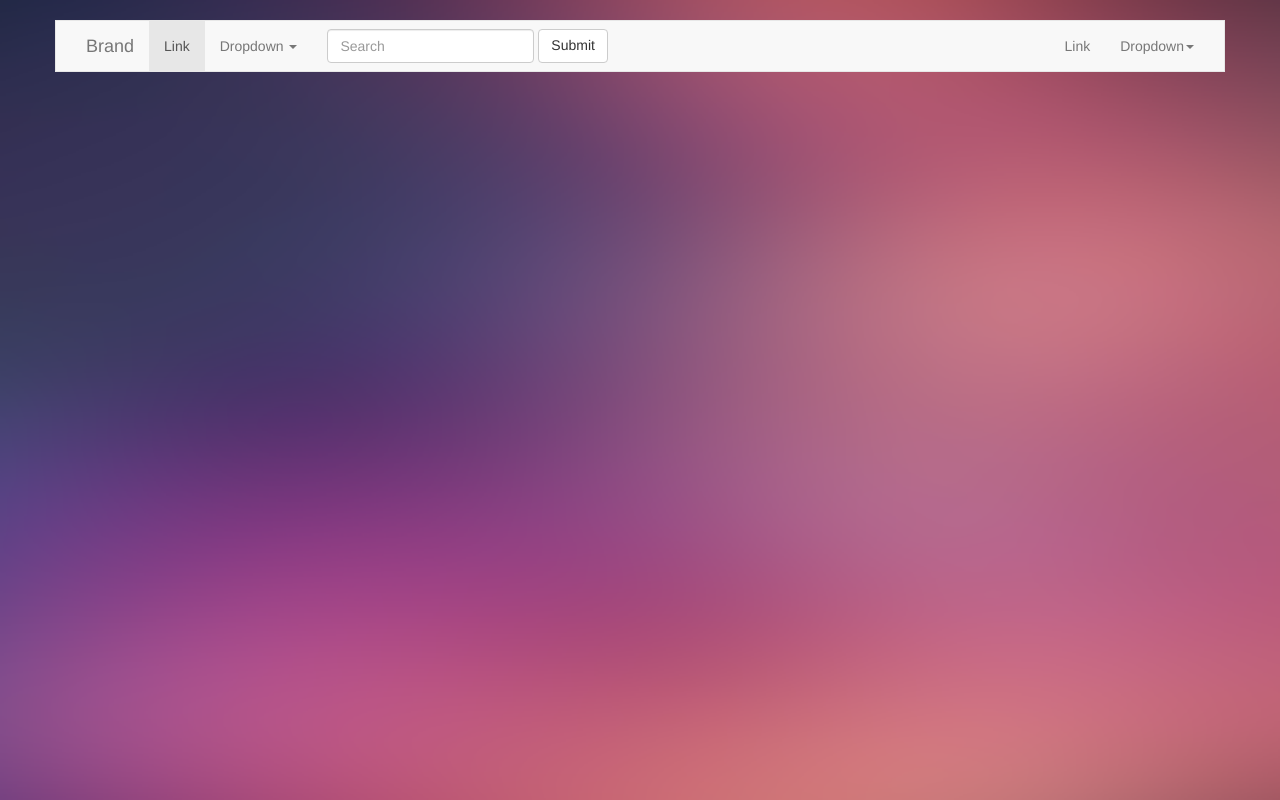
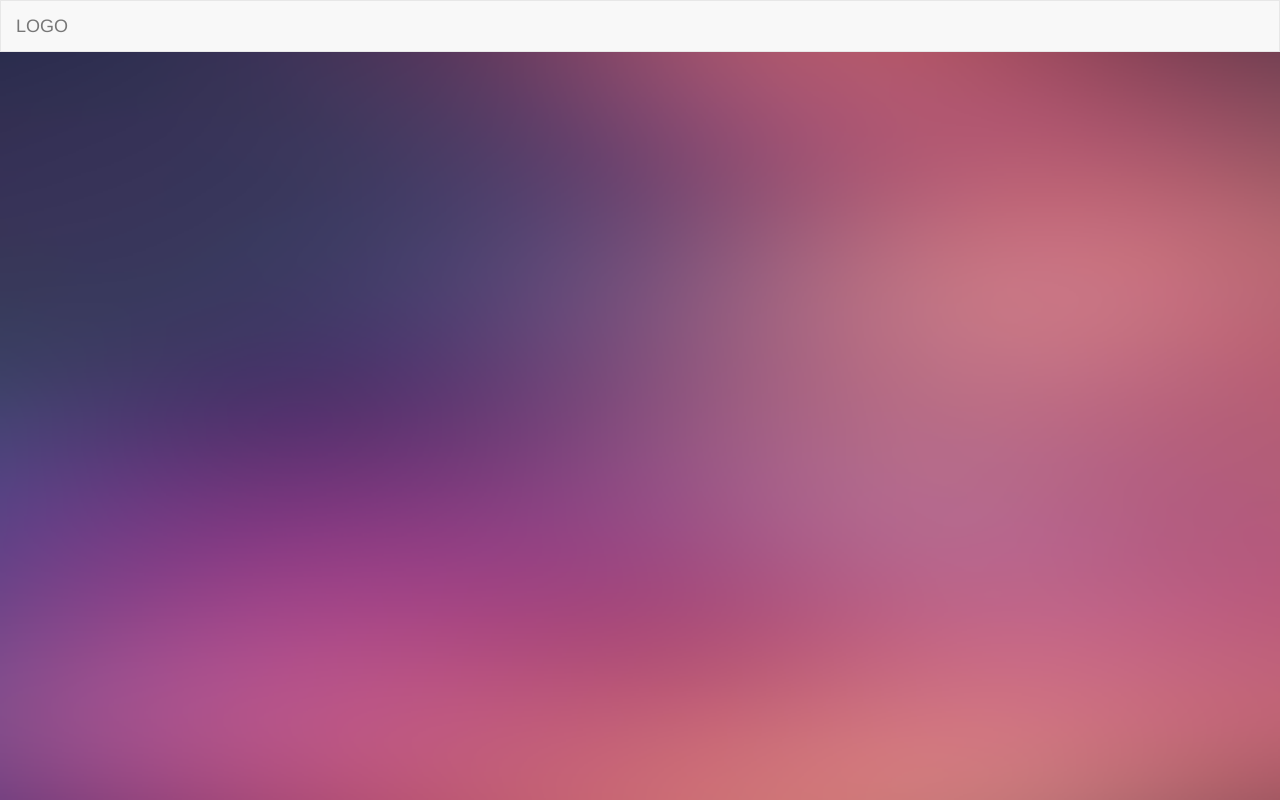
Before and after one commit to go4zeeshan/iQLotus, a plain HTML site: page iQLotus Source/index.htm in a window 1280 px wide. Drawn offline with Linux system fonts and the light colour scheme.

Commit message:
Initial Commit

```diff
--- a/iQLotus Source/index.htm
+++ b/iQLotus Source/index.htm
@@ -7,66 +7,31 @@
 		<link rel="stylesheet" type="text/css" href="css/styles.css">
 	</head>
 	<body>
-		<div class="navbar-wrapper">
-			<div class="container">
-				<nav class="navbar navbar-default" role="navigation">
+		<section class="navbar navbar-default">
 			<div class="container-fluid">
 				<div class="navbar-header">
+					<div class="nav navbar-nav pull-left">
 						<button type="button" class="navbar-toggle" data-toggle="collapse" data-target="#bs-example-navbar-collapse-1">
 							<span class="sr-only">Toggle navigation</span>
 							<span class="icon-bar"></span>
 							<span class="icon-bar"></span>
 							<span class="icon-bar"></span>
 						</button>
-							<a class="navbar-brand" href="#">Brand</a>
 					</div>
-
-						<div class="collapse navbar-collapse" id="bs-example-navbar-collapse-1">
-							<ul class="nav navbar-nav">
-								<li class="active">
-									<a href="#">Link</a>
-								</li>
-								<li class="dropdown">
-									<a href="#" class="dropdown-toggle" data-toggle="dropdown">Dropdown <b class="caret"></b></a>
-
-									<ul class="dropdown-menu">
-										<li><a href="#">Action</a></li>
-										<li><a href="#">Another Action</a></li>
-										<li><a href="#">Something else here</a></li>
-										<li class="divider"></li>
-										<li><a href="#">Seperated link</a></li>
-										<li class="divider"></li>
-										<li><a href="#">One more seperated link </a></li>
-									</ul>
-								</li>
-							</ul>
-
-							<form class="navbar-form navbar-left" role="search">
-								<div class="form-group">
-									<input type="text" class="form-control" placeholder="Search">
-								</div>
-								<button type="submit" class="btn btn-default">Submit</button>
-							</form>
-							<ul class="nav navbar-nav navbar-right">
-								<li><a href="#">Link</a></li>
-								<li class="dropdown">
-									<a href="#" class="dropdown-toggle" data-toggle="dropdown">Dropdown<b class="caret"></b></a>
-									<ul class="dropdown-menu">
-										<li><a href="#">Action</a> </li>
-										<li><a href="#">Another action</a> </li>
-										<li><a href="#">Something else here</a> </li>
-										<li class="divider"></li>
-										<li><a href="#">Seperated Link</a> </li>
-									</ul>
-								</li>
-							</ul>
+					<a class="navbar-brand" href="#"> LOGO</a>
+					<div class="nav navbar-nav">
+						<button type="button" class="navbar-toggle" data-toggle="collapse" data-target="#bs-example-navbar-collapse-1">
+							<span class="sr-only">Toggle navigation</span>
+							<span class="icon-bar"></span>
+							<span class="icon-bar"></span>
+							<span class="icon-bar"></span>
+						</button>
 					</div>
 				</div>
-				</nav>
 			</div>
-		</div>
-		    <!-- Bootstrap core JavaScript
-    ================================================== -->
+		</section>
+
+
     <!-- Placed at the end of the document so the pages load faster -->
     <script src="jquery/jquery-1.11.0.min.js"></script>
     <script src="js/collapse-min.js"></script>
--- a/iQLotus Source/sass/styles.scss
+++ b/iQLotus Source/sass/styles.scss
@@ -13,37 +13,15 @@ body{
 	background-size: cover;
 }
 
-.navbar-wrapper .navbar {
-    border-radius: 0px;
- }
+.navbar-header{
+    text-align: center;
 
-.navbar-wrapper {
-  position: absolute;
-  top: 0;
-  left: 0;
-  right: 0;
-  z-index: 20;
+
 }
 
-.navbar-wrapper .container {
-  padding-left: 0;
-  padding-right: 0;
-}
-.navbar-wrapper .navbar {
-  padding-left: 15px;
-  padding-right: 15px;
-}
+.navbar {
 
-/* RESPONSIVE CSS
--------------------------------------------------- */
-
-@media (min-width: 768px) {
+    border-radius: 0px;
 
 
-
-    /* Navbar positioning foo */
-  .navbar-wrapper {
-    margin-top: 20px;
-  }
-
 }
```
Also changed, not shown: iQLotus Source/css/styles.css. Lines whose indentation alone changed are shown as unchanged.
